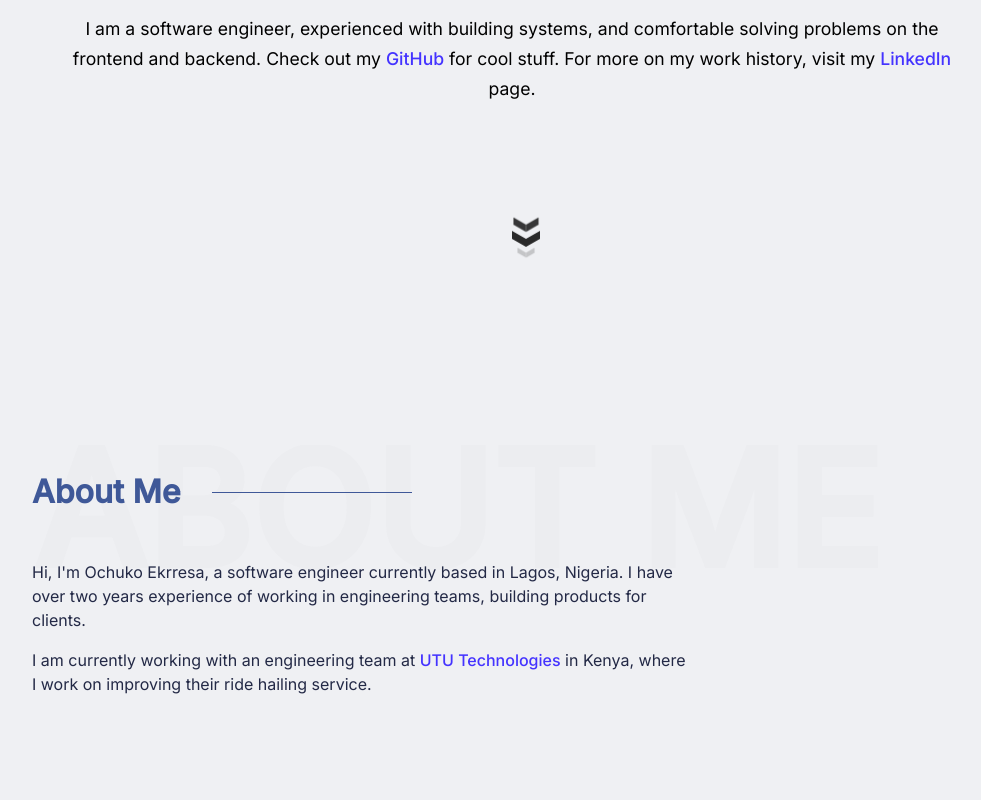
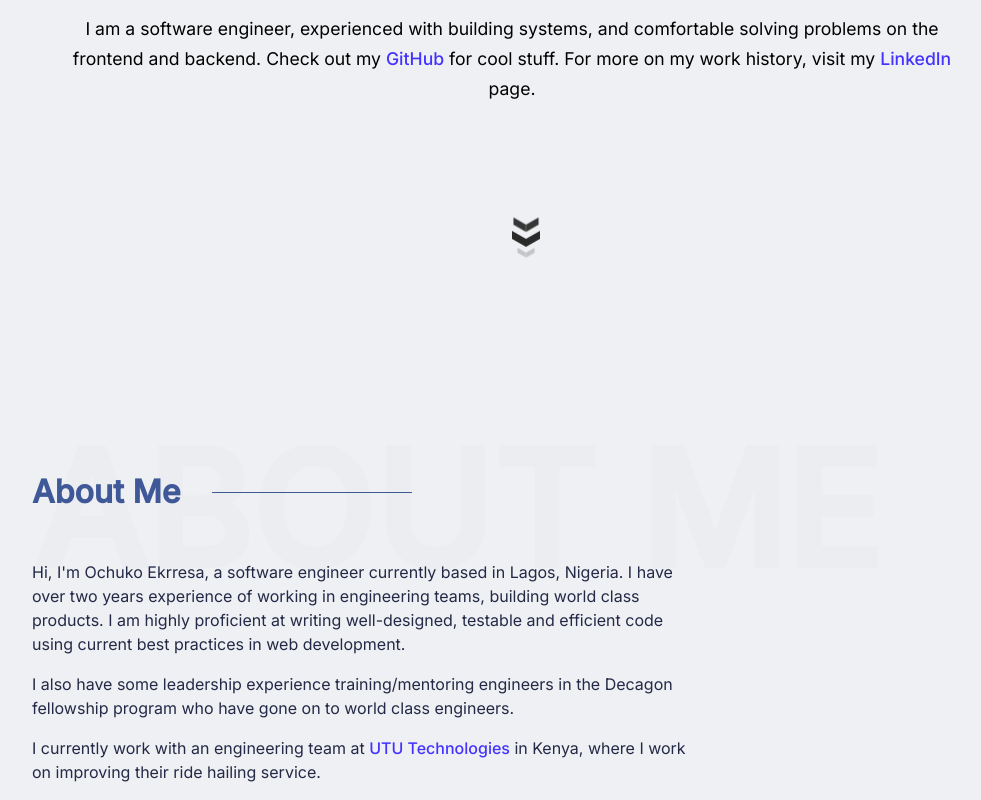
Before and after one commit to chuck-huey/chukky-portfolio, a Next.js app: page / in a window 1280 px wide. Shown: the part 515-1315 px from the top of the page, without its empty margins (128-1109 px from the left). Before the commit the page ends 1227 px from the top, so only its background shows below. Built offline with nearby package versions, Linux system fonts and the light colour scheme.

Commit message:
Additions to about section

```diff
--- a/pages/index.tsx
+++ b/pages/index.tsx
@@ -93,10 +93,15 @@ export default function Homepage() {
 					<p>
 						Hi, I'm Ochuko Ekrresa, a software engineer currently based in Lagos, Nigeria.
 						I have over two years experience of working in engineering teams, building
-						products for clients.
+						world class products. I am highly proficient at writing well-designed,
+						testable and efficient code using current best practices in web development.
 					</p>
 					<p>
-						I am currently working with an engineering team at{' '}
+						I also have some leadership experience training/mentoring engineers in the
+						Decagon fellowship program who have gone on to world class engineers.
+					</p>
+					<p>
+						I currently work with an engineering team at{' '}
 						<a href="https://utu.io/" target="_blank" rel="noreferrer noopener">
 							UTU Technologies
 						</a>{' '}
```
